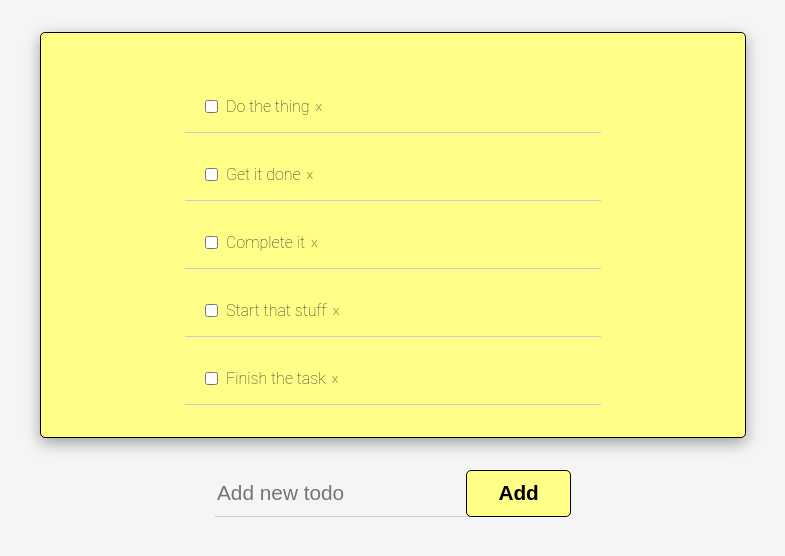
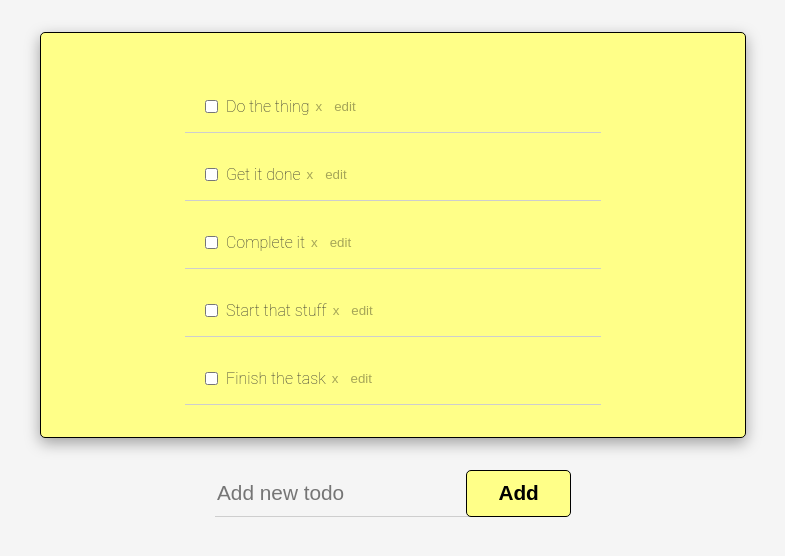
Before and after one commit to ksenia-nesytova/todo-but-its-react, a React (Create React App) app: page / in a window 1280 px wide. Shown: the top 556 px of the page, without its empty margins (247-1032 px from the left). Built offline with nearby package versions, Linux system fonts and the light colour scheme.

Commit message:
added and styled Edit btn

```diff
--- a/src/TodoItem.js
+++ b/src/TodoItem.js
@@ -2,12 +2,14 @@ import React, { useState } from "react";
 
 function TodoItem(props) {
   const [checked, setChecked] = useState(false);
+  const [isBeingEdited, setBeingEdited] = useState(false);
+  const [newtext, setNewText] = useState('');
 
   return(
     <div className="todoItem">
       <input type="checkbox" checked={checked} onChange={() => setChecked(!checked)}/>
       <p>{props.task.text}</p>
-      <button type="button" className="deleteTodo" onClick={() => props.deleteTask(props.id)}>x</button>
+      <button type="button" className="deleteTodo" onClick={() => props.deleteTask(props.id)}>x</button> <button type="button" className="editTodo" onClick={() => props.editTask(props.id)}>edit</button>
     </div>
   )
 }
--- a/src/index.css
+++ b/src/index.css
@@ -99,12 +99,17 @@ input[type=checkbox]:checked + p{
     text-decoration: line-through;
 }
 
-.deleteTodo {
+.deleteTodo, .editTodo {
   border: none;
   background: transparent;
   opacity: 35%;
 }
 
-.deleteTodo:hover, .deleteTodo:focus {
+.deleteTodo:hover, .deleteTodo:focus, .editTodo:hover,
+.editTodo:focus {
   opacity: 100%;
 }
+
+.editTodo {
+
+}
```
